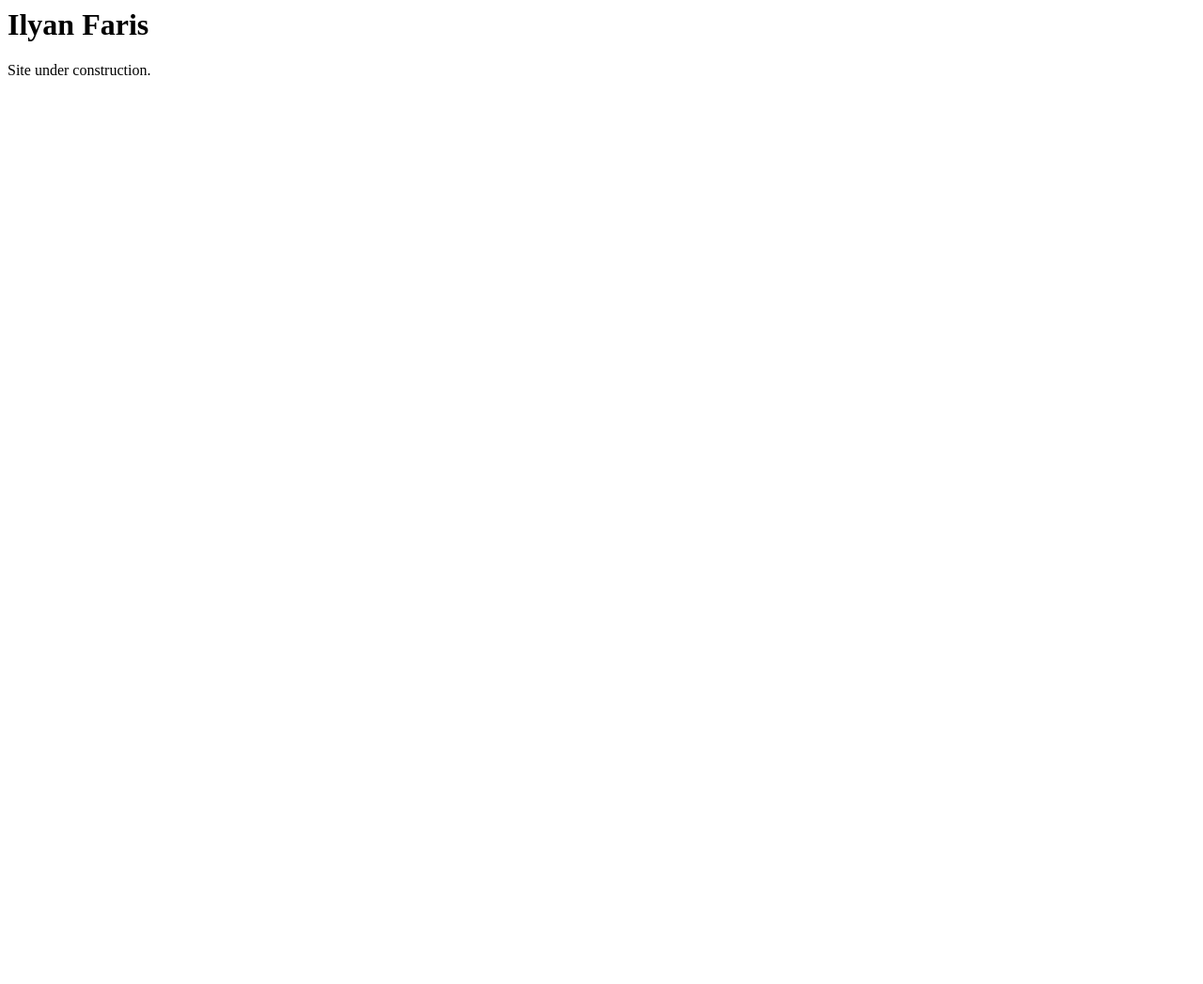
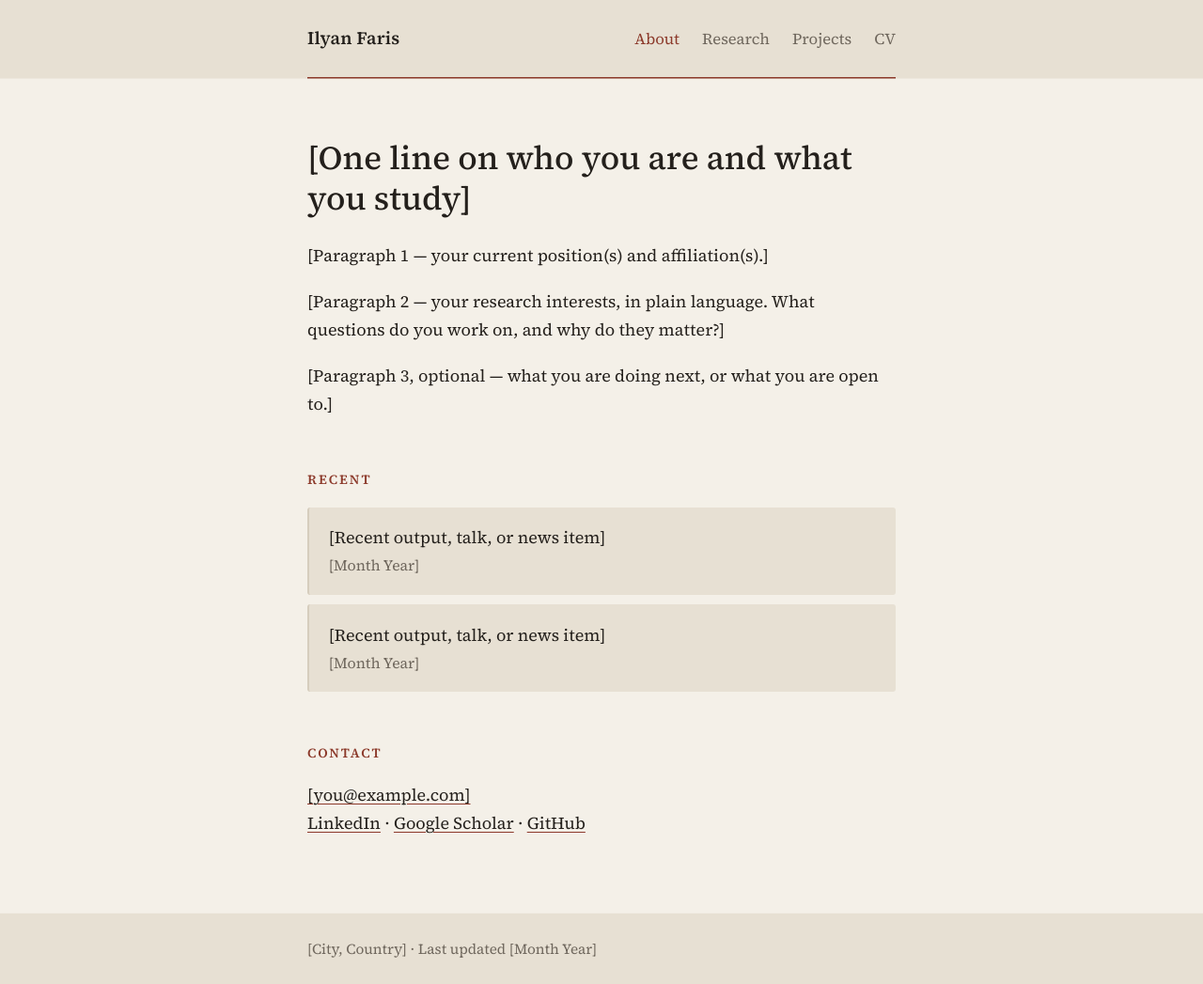
Before and after one commit to IlyanFaris/ilyanfaris.github.io, a plain HTML site: page index.html in a window 1280 px wide. Shown: the whole page at 94% size. Before the commit the page ends 800 px from the top, so only its background shows below. Drawn offline with Linux system fonts and the light colour scheme.

Commit message:
Add files via upload

```diff
--- a/index.html
+++ b/index.html
@@ -1 +1,62 @@
-<h1>Ilyan Faris</h1><p>Site under construction.</p>
+<!DOCTYPE html>
+<html lang="en">
+<head>
+  <meta charset="utf-8">
+  <meta name="viewport" content="width=device-width, initial-scale=1">
+  <title>Ilyan Faris</title>
+  <meta name="description" content="[One sentence describing you and your work — shown in Google results]">
+  <link rel="preconnect" href="https://fonts.googleapis.com">
+  <link rel="preconnect" href="https://fonts.gstatic.com" crossorigin>
+  <link href="https://fonts.googleapis.com/css2?family=Source+Serif+4:ital,opsz,wght@0,8..60,400;0,8..60,500;0,8..60,600;1,8..60,400&display=swap" rel="stylesheet">
+  <link rel="stylesheet" href="style.css">
+</head>
+<body>
+  <div class="wrap">
+
+    <header>
+      <a class="name" href="index.html">Ilyan Faris</a>
+      <nav>
+        <a href="index.html" class="current">About</a>
+        <a href="research.html">Research</a>
+        <a href="projects.html">Projects</a>
+        <a href="cv.html">CV</a>
+      </nav>
+    </header>
+
+    <main>
+      <h1>[One line on who you are and what you study]</h1>
+
+      <p>[Paragraph 1 — your current position(s) and affiliation(s).]</p>
+
+      <p>[Paragraph 2 — your research interests, in plain language. What questions do you work on, and why do they matter?]</p>
+
+      <p>[Paragraph 3, optional — what you are doing next, or what you are open to.]</p>
+
+      <h2>Recent</h2>
+      <ul class="entries">
+        <li>
+          <span class="entry-title">[Recent output, talk, or news item]</span>
+          <span class="entry-meta">[Month Year]</span>
+        </li>
+        <li>
+          <span class="entry-title">[Recent output, talk, or news item]</span>
+          <span class="entry-meta">[Month Year]</span>
+        </li>
+      </ul>
+
+      <h2>Contact</h2>
+      <p>
+        <a href="mailto:[you@example.com]">[you@example.com]</a><br>
+        <a href="[LinkedIn URL]">LinkedIn</a> &middot;
+        <a href="[Google Scholar or ORCID URL]">Google Scholar</a> &middot;
+        <a href="https://github.com/IlyanFaris">GitHub</a>
+      </p>
+    </main>
+
+    <footer>
+      [City, Country] &middot; Last updated [Month Year]
+    </footer>
+
+  </div>
+</body>
+</html>
--- /dev/null
+++ b/style.css
@@ -0,0 +1,162 @@
+/* ---------- Colours (60 / 30 / 10) ----------
+   To try another palette, swap these three lines:
+   Navy + amber (current):  #141a24  #222c3b  #e3a857
+   Forest + brass:          #141c19  #22302a  #d4b06a
+   Plum + coral:            #1b1620  #2c2433  #e8876b
+------------------------------------------------- */
+:root {
+  --base:   #f4f0e8;   /* 60% — page background */
+  --mid:    #e7e0d3;   /* 30% — header, footer, list panels */
+  --accent: #8c3a2b;   /* 10% — links, labels, highlights */
+
+  --text:  #24201c;
+  --muted: #6f675d;
+  --line:  #d6cdbd;
+}
+
+* { box-sizing: border-box; }
+
+html { font-size: 18px; }
+
+body {
+  margin: 0;
+  background: var(--base);
+  color: var(--text);
+  font-family: "Source Serif 4", Georgia, "Times New Roman", serif;
+  line-height: 1.65;
+  -webkit-font-smoothing: antialiased;
+}
+
+.wrap {
+  max-width: 680px;
+  margin: 0 auto;
+  padding: 0 1.5rem;
+}
+
+/* ---------- Header band (full width) ---------- */
+header {
+  display: flex;
+  flex-wrap: wrap;
+  justify-content: space-between;
+  align-items: baseline;
+  gap: 0.5rem 1.5rem;
+  padding: 1.4rem 0;
+  margin-bottom: 3.5rem;
+  background: var(--mid);
+  box-shadow: 0 0 0 100vmax var(--mid);
+  clip-path: inset(0 -100vmax);
+  border-bottom: 2px solid var(--accent);
+}
+
+.name {
+  font-size: 1.05rem;
+  font-weight: 600;
+  color: var(--text);
+  text-decoration: none;
+  letter-spacing: 0.01em;
+}
+
+nav a {
+  color: var(--muted);
+  text-decoration: none;
+  margin-left: 1.1rem;
+  font-size: 0.92rem;
+  padding-bottom: 2px;
+}
+nav a:first-child { margin-left: 0; }
+nav a:hover { color: var(--text); }
+nav a.current {
+  color: var(--accent);
+}
+
+/* ---------- Type ---------- */
+h1 {
+  font-size: 1.95rem;
+  font-weight: 500;
+  line-height: 1.25;
+  margin: 0 0 1.25rem;
+}
+
+h2 {
+  font-size: 0.78rem;
+  font-weight: 600;
+  text-transform: uppercase;
+  letter-spacing: 0.14em;
+  color: var(--accent);
+  margin: 3rem 0 1rem;
+}
+
+p { margin: 0 0 1.1rem; }
+
+a {
+  color: var(--text);
+  text-decoration: underline;
+  text-decoration-color: var(--accent);
+  text-underline-offset: 3px;
+  text-decoration-thickness: 1px;
+}
+a:hover { color: var(--accent); }
+
+.muted { color: var(--muted); }
+.small { font-size: 0.88rem; }
+
+/* ---------- Lists of works (panels) ---------- */
+.entries {
+  list-style: none;
+  padding: 0;
+  margin: 0;
+  display: grid;
+  gap: 0.6rem;
+}
+
+.entries li {
+  background: var(--mid);
+  padding: 0.95rem 1.15rem;
+  border-left: 2px solid var(--line);
+  border-radius: 3px;
+}
+.entries li:hover { border-left-color: var(--accent); }
+
+.entry-title { display: block; }
+
+.entry-meta {
+  display: block;
+  color: var(--muted);
+  font-size: 0.88rem;
+  margin-top: 0.15rem;
+}
+
+/* ---------- Two-column rows (CV) ---------- */
+.row {
+  display: grid;
+  grid-template-columns: 7.5rem 1fr;
+  gap: 1rem;
+  padding: 0.75rem 1.15rem;
+  background: var(--mid);
+  border-radius: 3px;
+  margin-bottom: 0.6rem;
+}
+.row .when {
+  color: var(--accent);
+  font-size: 0.88rem;
+  padding-top: 0.1rem;
+}
+
+/* ---------- Footer band (full width) ---------- */
+footer {
+  margin-top: 4.5rem;
+  padding: 1.4rem 0;
+  background: var(--mid);
+  box-shadow: 0 0 0 100vmax var(--mid);
+  clip-path: inset(0 -100vmax);
+  color: var(--muted);
+  font-size: 0.85rem;
+}
+
+/* ---------- Mobile ---------- */
+@media (max-width: 560px) {
+  html { font-size: 17px; }
+  header { margin-bottom: 2.5rem; }
+  nav a { margin-left: 0; margin-right: 1rem; }
+  .row { grid-template-columns: 1fr; gap: 0; }
+}
```
Also changed, not shown: cv.html (added, +65 -0 lines), project-template.html (added, +52 -0 lines), projects.html (added, +52 -0 lines), research.html (added, +65 -0 lines).
